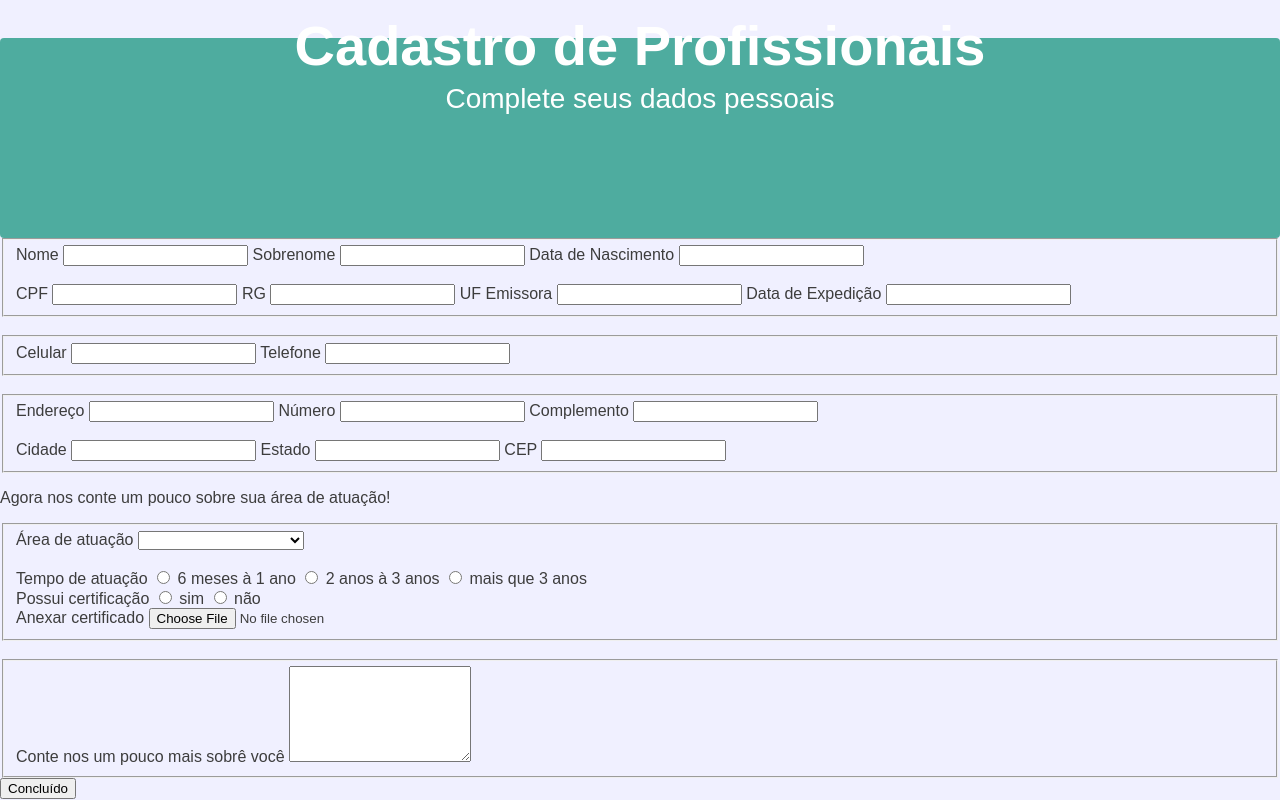
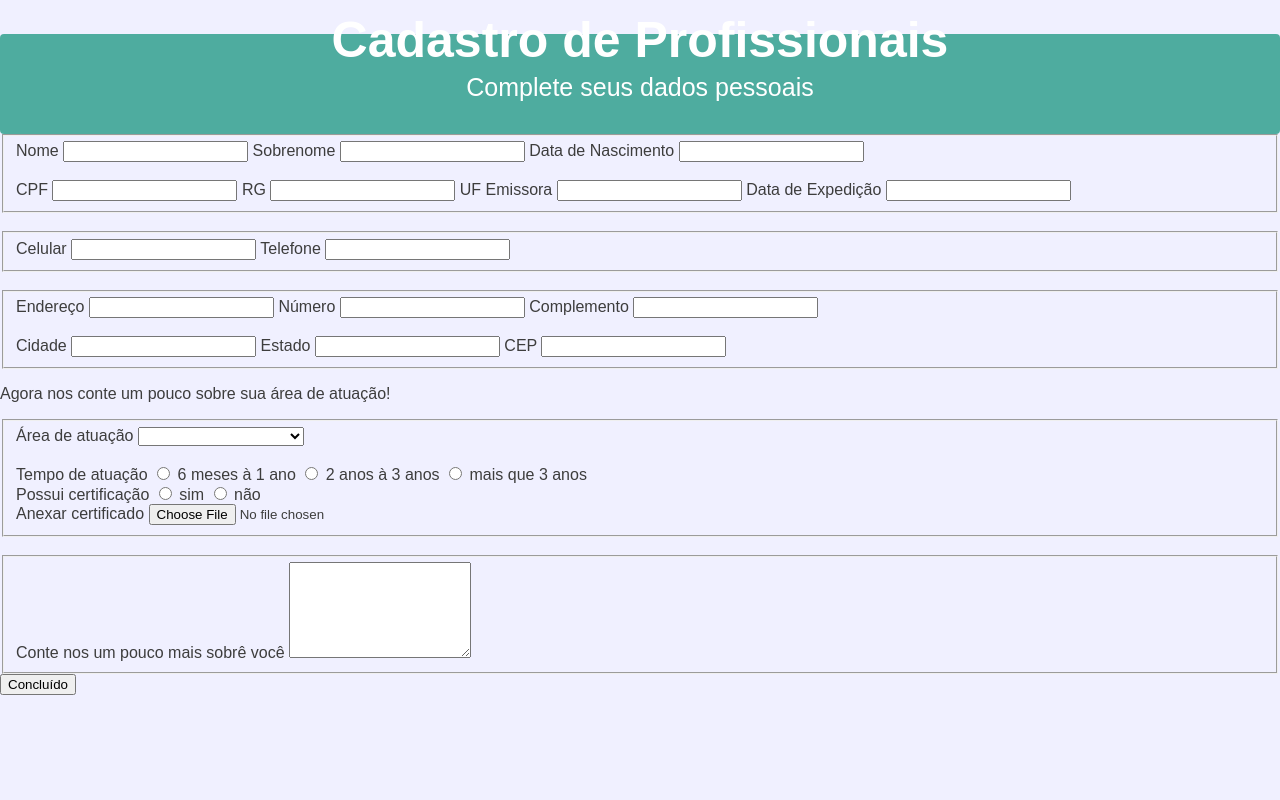
Before and after one commit to Curso-DS-Etec/valetudo_tcc, a PHP site: page /formularioProfissional.html in a window 1280 px wide. Run offline with PHP 8.4, Linux system fonts and the light colour scheme.

Commit message:
titulo formulario

```diff
--- a/front-end/css/style.css
+++ b/front-end/css/style.css
@@ -280,3 +280,14 @@ body {
     justify-content: center;
     align-items: center;
 }
+
+.tituloCadastro {
+    color: #fff;
+    font-size: 25px;
+    background-color: #0a9077b3;
+    height: 100px;
+    padding: 0 60px 20px 60px;
+    border-radius: 4px;
+    text-align: center;
+    line-height: 1ch;
+}
--- a/front-end/formularioProfissional.html
+++ b/front-end/formularioProfissional.html
@@ -10,7 +10,7 @@
     <link rel="stylesheet" href="css/style.css">
 </head>
 <body>
-    <div class="description-title">
+    <div class="tituloCadastro">
         <h1>Cadastro de Profissionais</h1>
         <p>Complete seus dados pessoais</p>
         <br>
```
